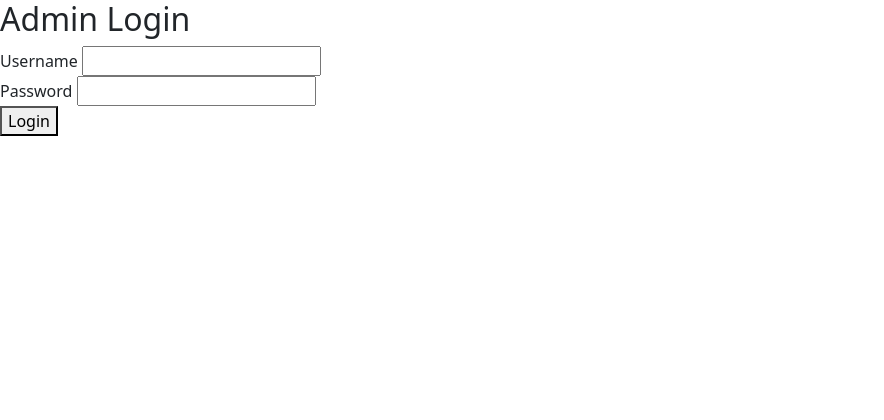
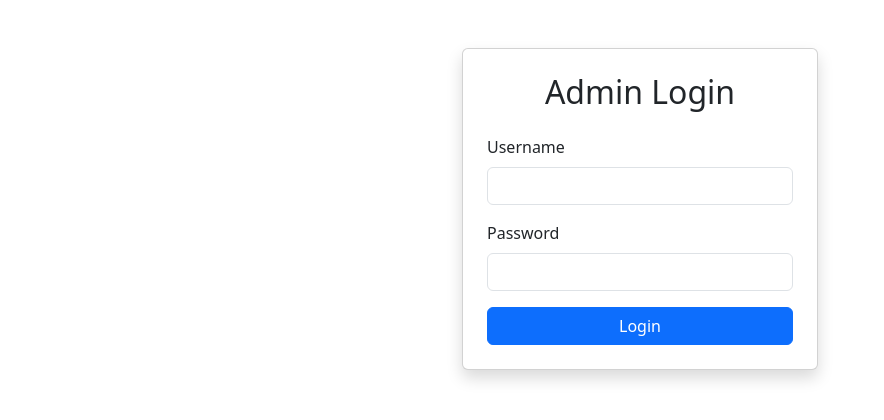
Before and after one commit to Asmaaebraheem1/DiabeticEyeAIBackEnd, a Flask app: page /admin/login in a window 1280 px wide. Shown: the top 420 px of the page, without its empty margins (0-884 px from the left). Run offline with Flask 3, Linux system fonts and the light colour scheme.

Commit message:
Refactor admin login page layout for improved UI and error handling

```diff
--- a/app/templates/admin/login.html
+++ b/app/templates/admin/login.html
@@ -1,21 +1,33 @@
 {% extends "admin/base.html" %}
 
 {% block content %}
-<div class="login-form">
-    <h2>Admin Login</h2>
-    {% if error %}
-    <p class="error">{{ error }}</p>
-    {% endif %}
-    <form method="POST" action="{{ url_for('admin.login') }}">
-        <div class="form-group">
-            <label for="username">Username</label>
-            <input type="text" id="username" name="username" required>
+<div class="container mt-5">
+    <div class="row justify-content-center">
+        <div class="col-md-6 col-lg-4">
+            <div class="card shadow">
+                <div class="card-body p-4">
+                    <h2 class="text-center mb-4">Admin Login</h2>
+
+                    {% if error %}
+                    <div class="alert alert-danger">{{ error }}</div>
+                    {% endif %}
+
+                    <form method="POST" action="{{ url_for('admin.login') }}">
+                        <div class="mb-3">
+                            <label for="username" class="form-label">Username</label>
+                            <input type="text" class="form-control" id="username" name="username" required>
+                        </div>
+                        <div class="mb-3">
+                            <label for="password" class="form-label">Password</label>
+                            <input type="password" class="form-control" id="password" name="password" required>
+                        </div>
+                        <div class="d-grid">
+                            <button type="submit" class="btn btn-primary">Login</button>
+                        </div>
+                    </form>
+                </div>
+            </div>
         </div>
-        <div class="form-group">
-            <label for="password">Password</label>
-            <input type="password" id="password" name="password" required>
-        </div>
-        <button type="submit" class="submit-btn">Login</button>
-    </form>
+    </div>
 </div>
 {% endblock %}
```
